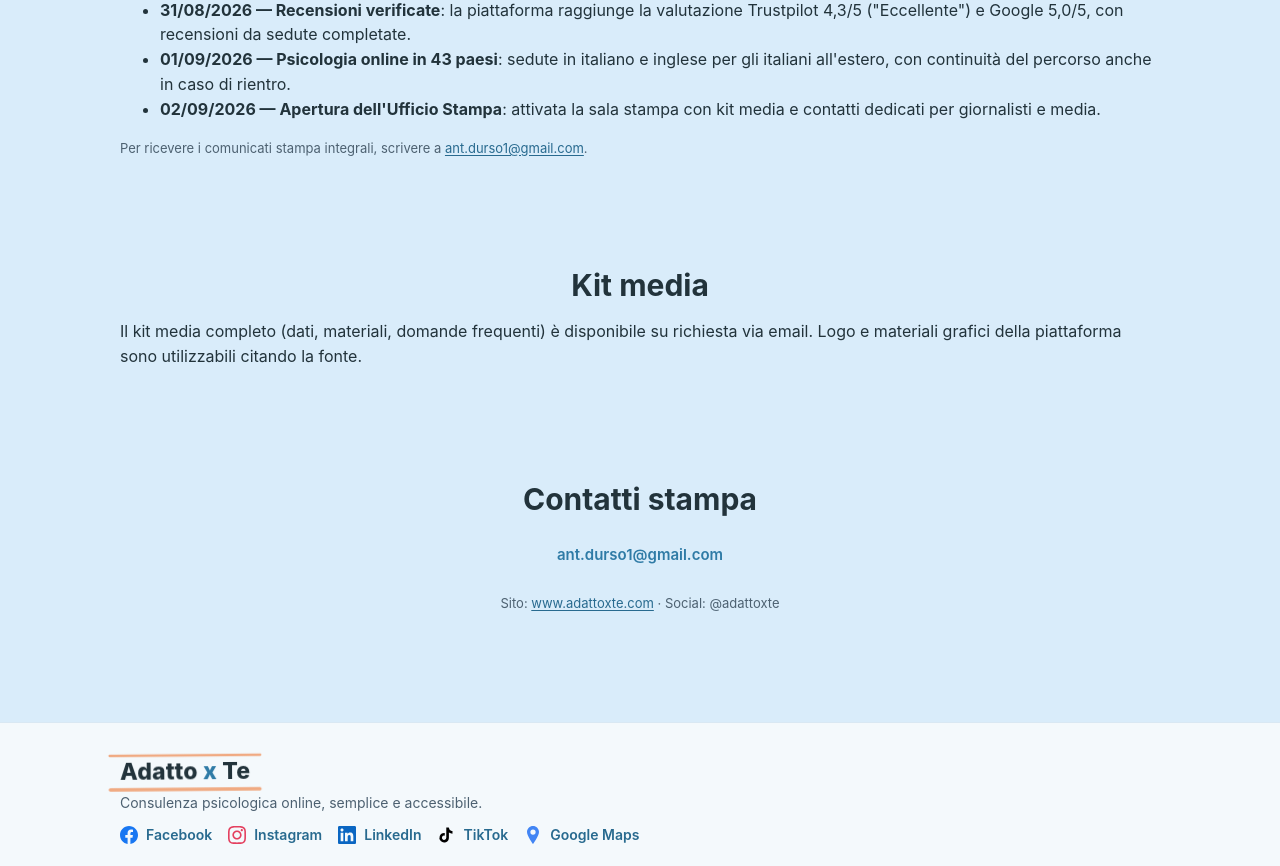
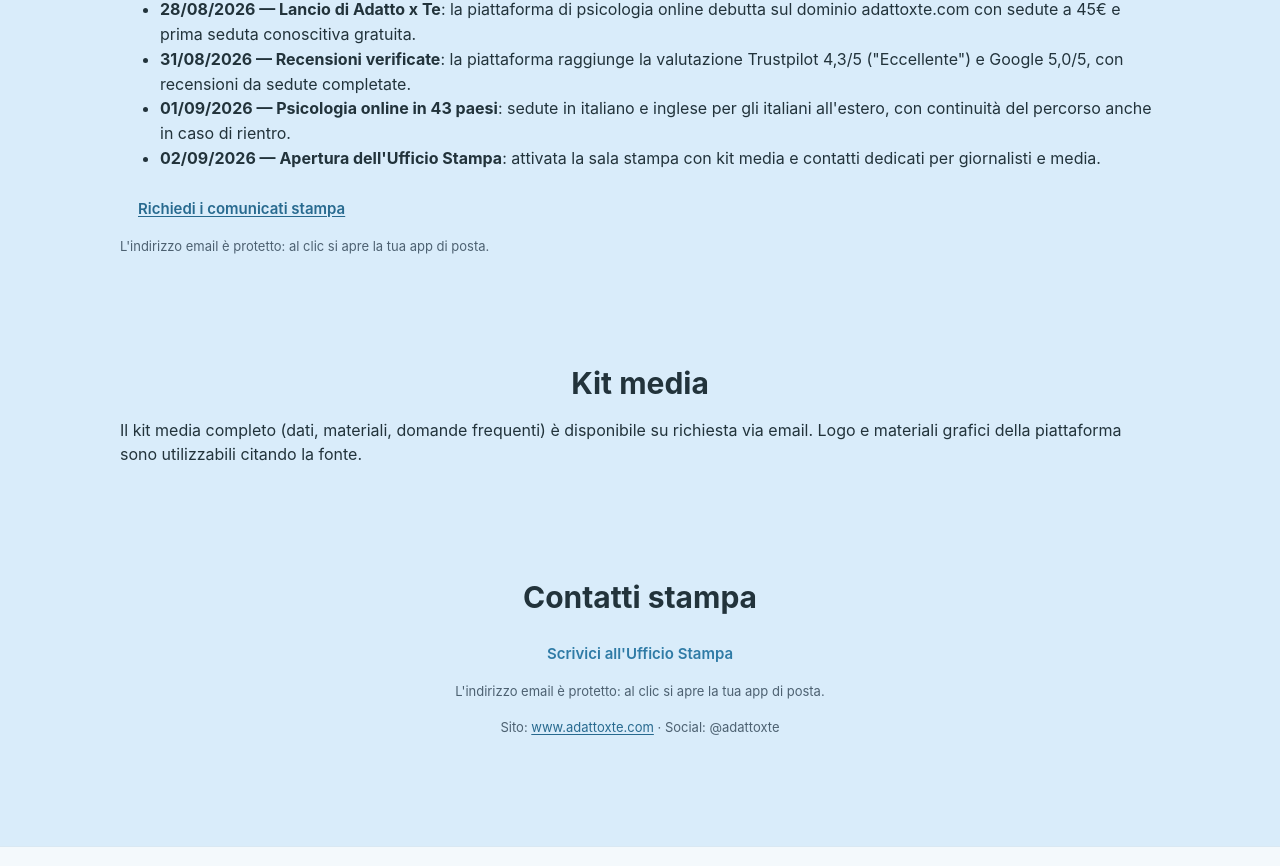
Before and after one commit to antonio-durso/adattoxte, a React (Vite) app in the folder frontend/: page /ufficio-stampa in a window 1280 px wide. Shown: the part 1740-2606 px from the top of the page. Built offline with nearby package versions, Linux system fonts and the light colour scheme; no server answers.

Commit message:
Email ufficio stampa protetta anti-spam (niente indirizzo in chiaro)

```diff
--- /dev/null
+++ b/frontend/src/components/ProtectedEmail.jsx
@@ -0,0 +1,29 @@
+import { useState } from 'react';
+
+/**
+ * Email protetta anti-spam: l'indirizzo non compare in chiaro nell'HTML.
+ * Viene ricostruito solo al click (apre l'app di posta del visitatore).
+ */
+export default function ProtectedEmail({ label = "Scrivici all'Ufficio Stampa", subject = '' }) {
+  const [clicked, setClicked] = useState(false);
+  // indirizzo ricostruito a runtime, mai presente in chiaro nel sorgente
+  const email = ['ant.durso', '1', '@gmail.com'].join('');
+
+  const open = (e) => {
+    e.preventDefault();
+    setClicked(true);
+    const query = subject ? '?subject=' + encodeURIComponent(subject) : '';
+    window.location.href = 'mailto:' + email + query;
+  };
+
+  return (
+    <span>
+      <a href="#scrivici" className="btn" onClick={open}>{label}</a>
+      <span className="muted small" style={{ display: 'block', marginTop: 6 }}>
+        {clicked
+          ? "Si sta aprendo la tua app di posta (indirizzo protetto, niente spam)."
+          : "L'indirizzo email è protetto: al clic si apre la tua app di posta."}
+      </span>
+    </span>
+  );
+}
--- a/frontend/src/pages/Press.jsx
+++ b/frontend/src/pages/Press.jsx
@@ -2,6 +2,7 @@ import { Link } from 'react-router-dom';
 import Seo from '../components/Seo';
 import Reveal from '../components/Reveal';
 import Logo from '../components/Logo';
+import ProtectedEmail from '../components/ProtectedEmail';
 
 /**
  * Pagina /ufficio-stampa — press room corporate.
@@ -35,7 +36,7 @@ export default function Press() {
           con un servizio dedicato agli italiani all’estero in 43 paesi.
         </p>
         <p className="muted small" style={{ marginTop: 12 }}>
-          Contatto stampa: <a href="mailto:ant.durso1@gmail.com">ant.durso1@gmail.com</a>
+          <ProtectedEmail label="Contatto stampa: scrivici" />
         </p>
       </div>
 
@@ -126,8 +127,7 @@ export default function Press() {
             </li>
           </ul>
           <p className="muted small">
-            Per ricevere i comunicati stampa integrali, scrivere a{' '}
-            <a href="mailto:ant.durso1@gmail.com">ant.durso1@gmail.com</a>.
+            <ProtectedEmail label="Richiedi i comunicati stampa" />
           </p>
         </Reveal>
       </section>
@@ -146,7 +146,7 @@ export default function Press() {
         <Reveal>
           <h2>Contatti stampa</h2>
           <p>
-            <a href="mailto:ant.durso1@gmail.com" className="btn">ant.durso1@gmail.com</a>
+            <ProtectedEmail subject="Richiesta media - Adatto x Te" />
           </p>
           <p className="muted small">
             Sito: <a href="https://www.adattoxte.com">www.adattoxte.com</a> · Social: @adattoxte
```
